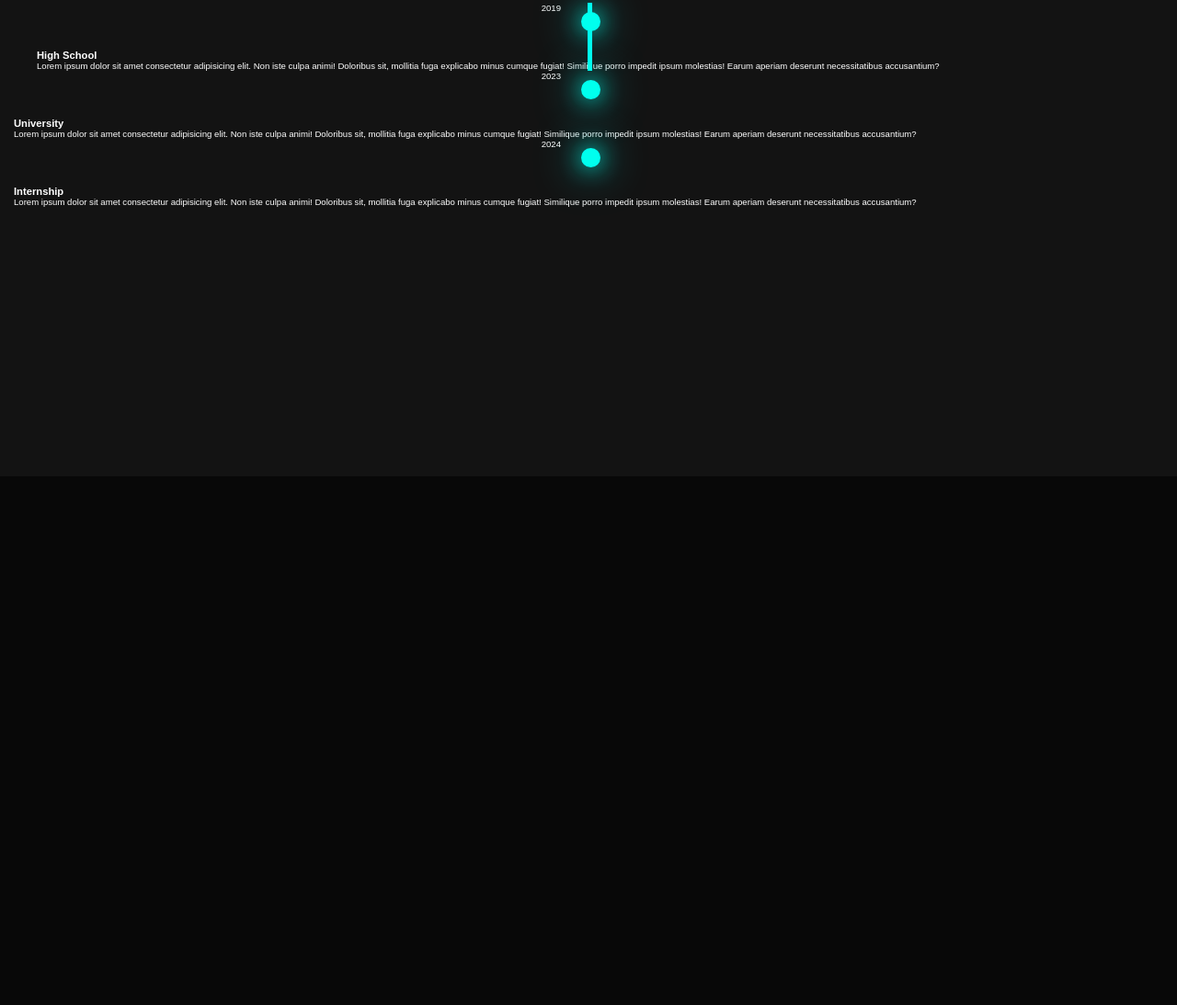
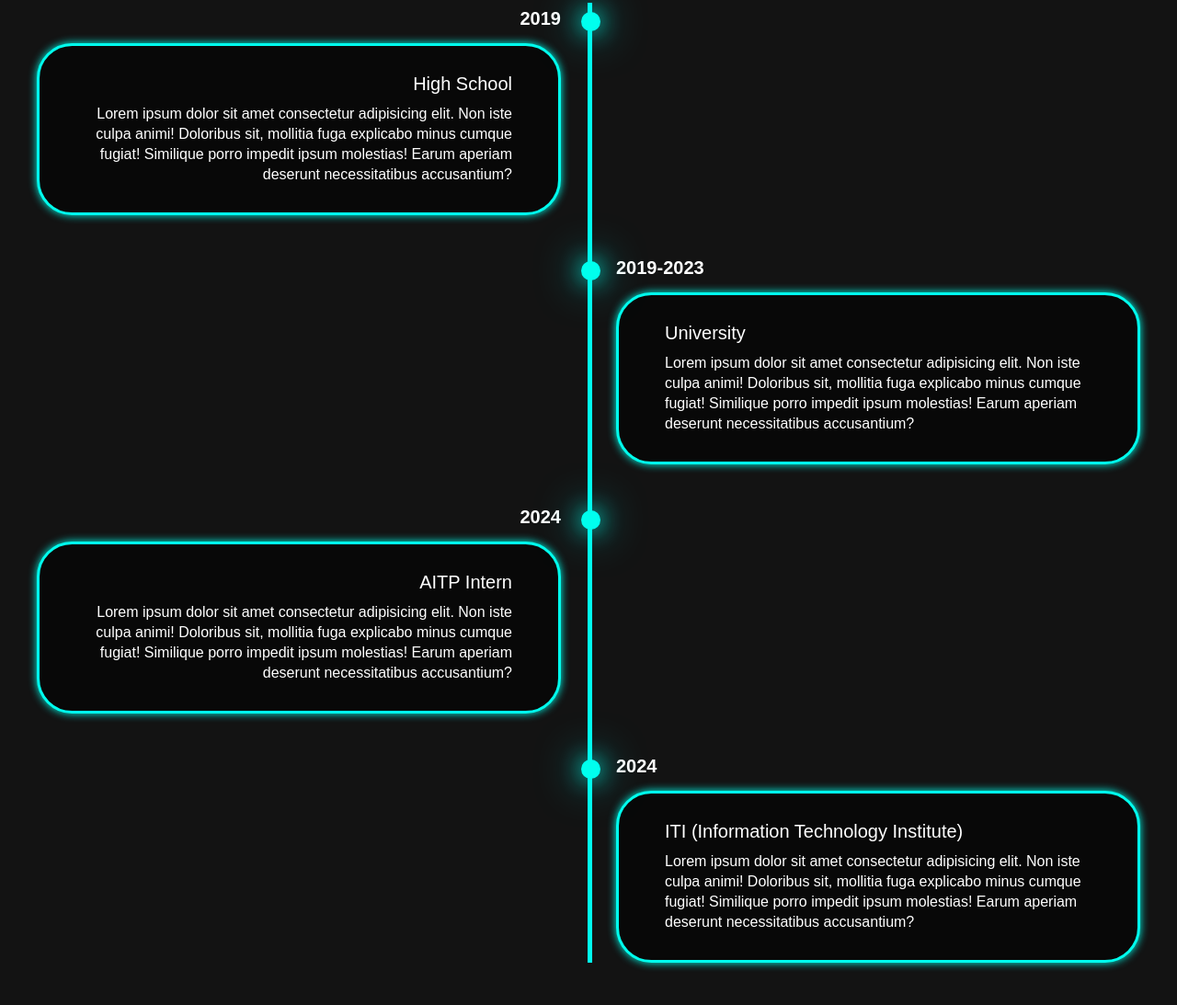
Before and after one commit to ahmedttaarek/portfolio, a plain HTML site: page index.html in a window 1280 px wide. Shown: the part 1082-2175 px from the top of the page at 92% size. Before the commit the page ends 1600 px from the top, so only its background shows below. Drawn offline with nearby package versions, Linux system fonts and the light colour scheme.

Commit message:
Section 2 with design

```diff
--- a/index.html
+++ b/index.html
@@ -31,10 +31,10 @@
             <p>Passionate Full-Stack Python Developer with expertise in creating dynamic web applications. Skilled in HTML, CSS, JavaScript, and Python, I build user-friendly, responsive interfaces and robust backend systems. Committed to delivering high-quality, scalable solutions that enhance user experiences and meet business needs.</p>
 
             <div class="social-icons">
-                <a href="#"><i class='bx bxl-linkedin'></i></a>
-                <a href="#"><i class='bx bxl-github' ></i></a>
-                <a href="#"><i class='bx bxl-instagram'></i></a>
-                <a href="#"><i class='bx bxl-facebook' ></i></a>
+                <a href="https://www.linkedin.com/in/ahmed-tarek-629861273/"><i class='bx bxl-linkedin'></i></a>
+                <a href="https://github.com/ahmedttaarek"><i class='bx bxl-github' ></i></a>
+                <a href="https://www.instagram.com/ahmedtaarrek/?next=%2F"><i class='bx bxl-instagram'></i></a>
+                <a href="https://www.facebook.com/profile.php?id=100083728250623"><i class='bx bxl-facebook' ></i></a>
             </div>
 
             <div class="btn-group">
@@ -51,11 +51,9 @@
         <h2 class="heading">Education</h2>
 
         <div class="timeline-items">
-
             <div class="timeline-item">
                 <div class="timeline-dot"></div>
                 <div class="timeline-date">2019</div>
-                </div>
                 <div class="timeline-content">
                     <h3>High School</h3>
                     <p>Lorem ipsum dolor sit amet consectetur adipisicing elit. Non iste culpa animi! Doloribus sit, mollitia fuga explicabo minus cumque fugiat! Similique porro impedit ipsum molestias! Earum aperiam deserunt necessitatibus accusantium?</p>
@@ -64,26 +62,33 @@
 
             <div class="timeline-item">
                 <div class="timeline-dot"></div>
-                <div class="timeline-date">2023</div>
-            </div>
+                <div class="timeline-date">2019-2023</div>
                 <div class="timeline-content">
                     <h3>University</h3>
                     <p>Lorem ipsum dolor sit amet consectetur adipisicing elit. Non iste culpa animi! Doloribus sit, mollitia fuga explicabo minus cumque fugiat! Similique porro impedit ipsum molestias! Earum aperiam deserunt necessitatibus accusantium?</p>
                 </div>
-
             </div>
 
             <div class="timeline-item">
                 <div class="timeline-dot"></div>
                 <div class="timeline-date">2024</div>
-        </div>
                 <div class="timeline-content">
-            <h3>Internship</h3>
+                    <h3>AITP Intern</h3>
                     <p>Lorem ipsum dolor sit amet consectetur adipisicing elit. Non iste culpa animi! Doloribus sit, mollitia fuga explicabo minus cumque fugiat! Similique porro impedit ipsum molestias! Earum aperiam deserunt necessitatibus accusantium?</p>
                 </div>
+            </div>
 
+            <div class="timeline-item">
+                <div class="timeline-dot"></div>
+                <div class="timeline-date">2024</div>
+                <div class="timeline-content">
+                    <h3>ITI (Information Technology Institute)</h3>
+                    <p>Lorem ipsum dolor sit amet consectetur adipisicing elit. Non iste culpa animi! Doloribus sit, mollitia fuga explicabo minus cumque fugiat! Similique porro impedit ipsum molestias! Earum aperiam deserunt necessitatibus accusantium?</p>
+                </div>
+            </div>
         </div>
     </section>
+
 
 
 <script src="script.js"></script>
--- a/style.css
+++ b/style.css
@@ -127,7 +127,7 @@ span {
 .home-img img {
     position: relative;
     top: 3rem;
-    width: 32vw;
+    width: 90%;
     border-radius: 50%;
     box-shadow:0 0 25px var(--main-color);
     cursor: pointer;
@@ -336,5 +336,53 @@ span {
     left: calc(50% - 8px);
     border-radius: 50%;
     top: 10px;
+}
 
+.timeline-date {
+    font-size: 20px;
+    font-weight: 800;
+    color: white;
+    margin: 6px 0 15px;
 }
+
+.timeline-content {
+    background-color: var(--bg-color);
+    border: 3px solid var(--main-color);
+    padding: 30px 50px;
+    border-radius: 4rem;
+    box-shadow: 0 0 10px var(--main-color);
+    cursor: pointer;
+    transition: 0.3s ease-in-out;
+}
+
+.timeline-content:hover {
+    transform: scale(1.05);
+    box-shadow: 0 0 25px var(--main-color);
+}
+
+.timeline-content h3 {
+    font-size: 20px;
+    color: white;
+    margin: 0 0 10px;
+    font-weight: 500;
+}
+
+.timeline-content p {
+    color: white;
+    font-size: 16px;
+    font-weight: 300;
+    line-height: 22px;
+}
+
+::-webkit-scrollbar {
+    width: 15px;
+}
+
+::-webkit-scrollbar-thumb {
+    background-color: var(--main-color);
+}
+
+::-webkit-scrollbar-track {
+    background-color: var(--bg-color);
+    width: 50px;
+}
```
Lines whose indentation alone changed are shown as unchanged.
